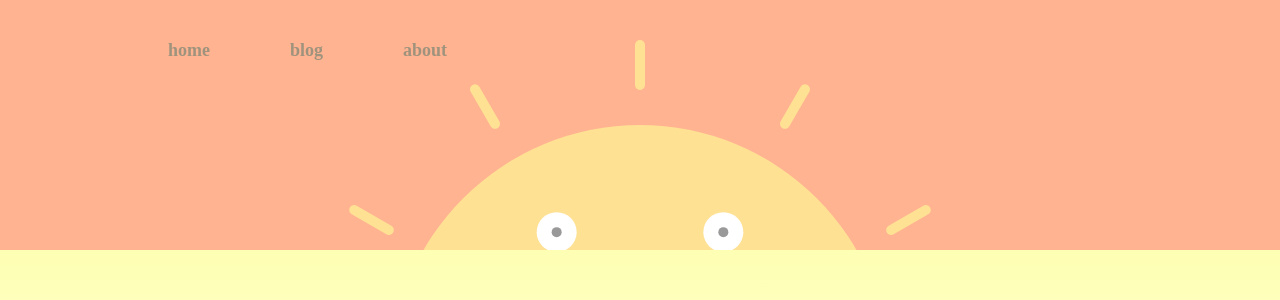
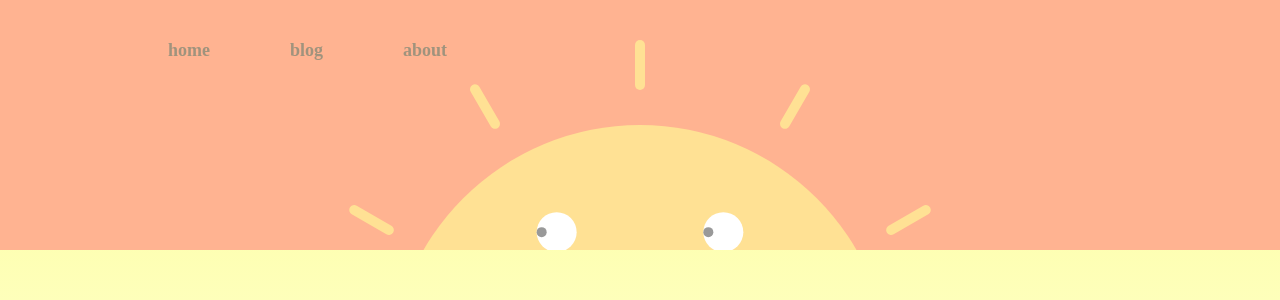
Before and after one commit to hishosho/blog, a Next.js app: page /blog in a window 1280 px wide. Shown: the top 300 px of the page. Built offline with nearby package versions, Linux system fonts and the light colour scheme.

Commit message:
[Feat]: 添加太阳眼球随鼠标滚动功能

```diff
--- a/components/common/Sun.tsx
+++ b/components/common/Sun.tsx
@@ -37,13 +37,15 @@ const Sun = (prop: any) => {
   } = prop
 
   const sunRef = useRef<HTMLCanvasElement>(null)
+  const moveTimer = useRef<any>(null)
+  const [angle, setAngle] = useState<number>(0)
 
   const drawCircle = (canvasCtx: CanvasRenderingContext2D, info: CircleInfo) => {
-    canvasCtx.beginPath()
     canvasCtx.save()
     if (info.rotate) {
       canvasCtx.rotate(info.rotate)
     }
+    canvasCtx.beginPath()
     canvasCtx.arc(info.x, info.y, info.r, info.sAngle, info.eAngle, info.counterclockwise)
     if (info.fillStyle) {
       canvasCtx.fillStyle = info.fillStyle
@@ -53,14 +55,15 @@ const Sun = (prop: any) => {
       canvasCtx.strokeStyle = info.strokeStyle
       canvasCtx.stroke()
     }
+    canvasCtx.closePath()
     canvasCtx.restore()
-    canvasCtx.closePath()
   }
 
-  const draw = useCallback((canvasCtx) => {
-    canvasCtx.clearRect(0, 0, size.width, size.Height)
+  const draw = useCallback((canvasCtx: CanvasRenderingContext2D) => {
+    canvasCtx.clearRect(0, 0, size.width, size.height)
+
+    canvasCtx.save()
     canvasCtx.translate(translate.x, translate.y)
-
     drawCircle(canvasCtx, {
       x: 0,
       y: 0,
@@ -72,17 +75,18 @@ const Sun = (prop: any) => {
     })
 
     for (let i = 0; i < 2; i++) {
+      canvasCtx.save()
       const x = i % 2 === 0 ? -size.height / 3 : size.height / 3
       const y = -size.height / 1.75
+      canvasCtx.translate(x, y)
       const info = {
-        x,
-        y: -size.height / 1.75,
         sAngle: 0,
         eAngle: Math.PI * 2,
         counterclockwise: true
       }
-      drawCircle(canvasCtx, { ...info, r: 20, fillStyle: '#fff' })
-      drawCircle(canvasCtx, { ...info, r: 5, fillStyle: '#999' })
+      drawCircle(canvasCtx, { ...info, x: 0, y: 0, r: 20, fillStyle: '#fff' })
+      drawCircle(canvasCtx, { ...info, x: -15 * Math.cos(angle), y: 15 * Math.sin(angle), r: 5, fillStyle: '#999' })
+      canvasCtx.restore()
     }
 
     canvasCtx.save()
@@ -95,9 +99,17 @@ const Sun = (prop: any) => {
       canvasCtx.moveTo(size.height + 40, 0)
       canvasCtx.lineTo(size.height + 80, 0)
       canvasCtx.stroke()
+      canvasCtx.closePath()
     }
     canvasCtx.restore()
-  }, [size, translate, color])
+
+    canvasCtx.restore()
+  }, [size, translate, color, angle])
+
+  const move = (e: MouseEvent) => {
+    clearTimeout(moveTimer.current)
+    moveTimer.current = setTimeout(() => setAngle(Math.atan2(e.clientY, e.clientX) * 180 / Math.PI), 5)
+  }
 
   useEffect(() => {
     if (sunRef.current) {
@@ -105,8 +117,11 @@ const Sun = (prop: any) => {
       const canvasCtx = canvas.getContext('2d')
       canvasCtx && draw(canvasCtx)
     }
+    return () => {
+      clearTimeout(moveTimer.current)
+    }
   }, [draw])
-  return <canvas ref={sunRef} height={size.height} width={size.width} style={{backgroundColor: '#FFB391'}}></canvas>
+  return <canvas ref={sunRef} height={size.height} width={size.width} style={{backgroundColor: '#FFB391'}} onMouseMove={move}></canvas>
 }
 
 export default Sun
```
Lines whose indentation alone changed are shown as unchanged.
